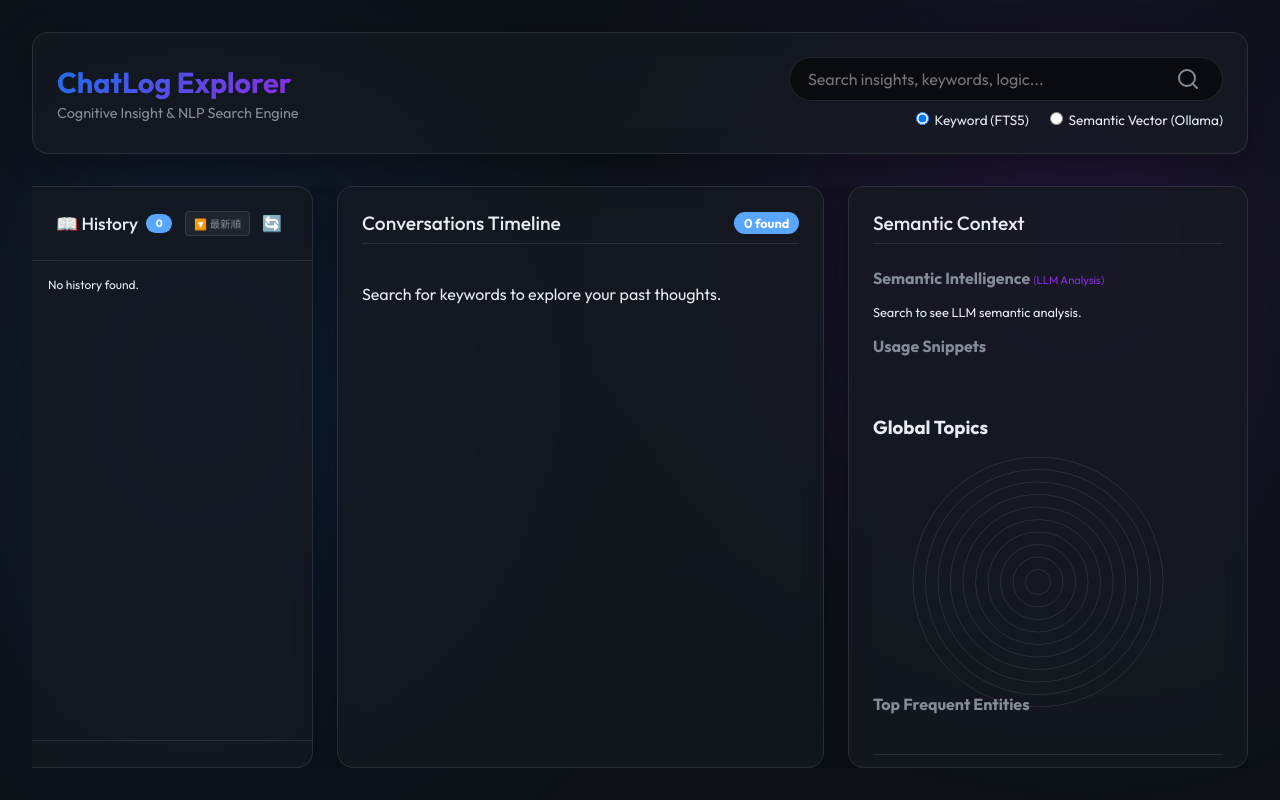
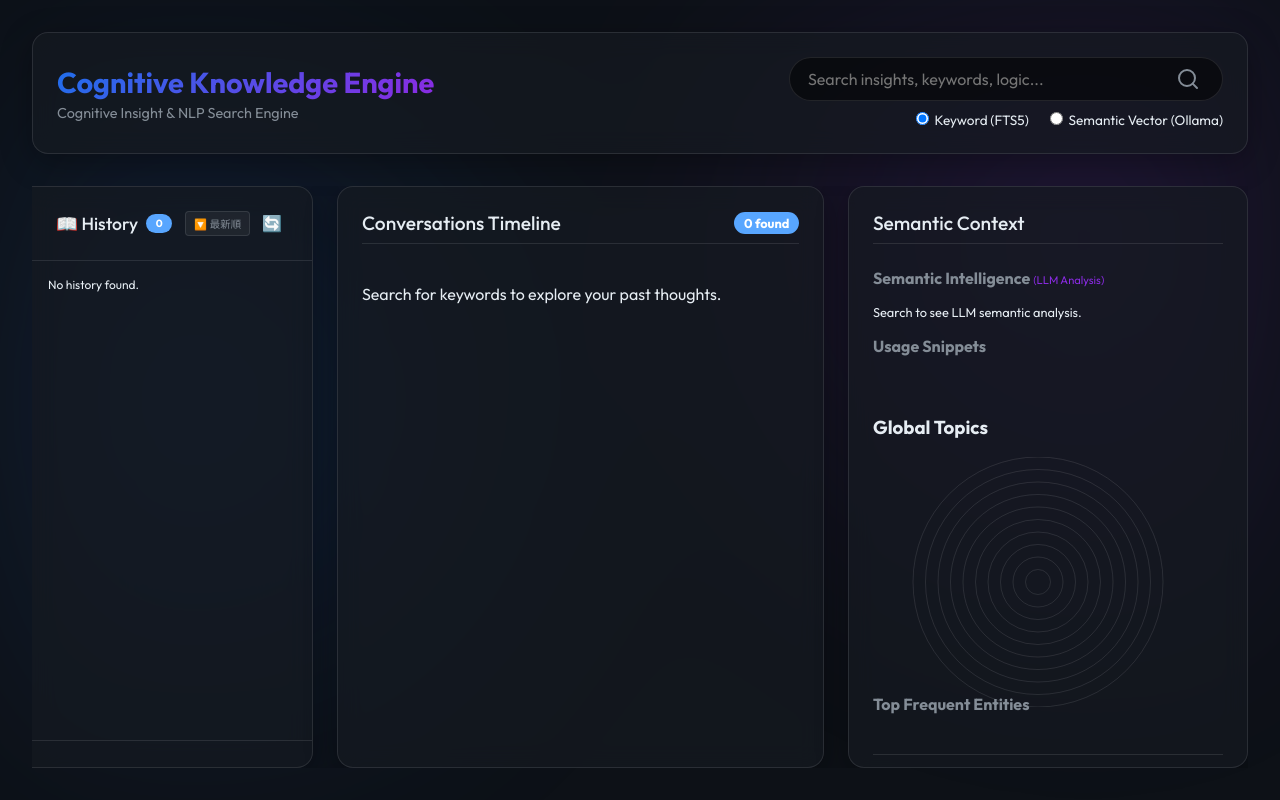
Before and after one commit to sakane-dev/Cognitive-Chat-Explorer, a FastAPI app: page / in a window 1280 px wide. Run offline with FastAPI, Linux system fonts and the light colour scheme; data that the repository does not hold is empty.

Commit message:
Rename project to Cognitive-Knowledge-Engine (CKE)

```diff
--- a/src/templates/index.html
+++ b/src/templates/index.html
@@ -4,7 +4,7 @@
 <head>
     <meta charset="UTF-8">
     <meta name="viewport" content="width=device-width, initial-scale=1.0">
-    <title>ChatLog NLP Explorer</title>
+    <title>Cognitive Knowledge Engine</title>
     <!-- Google Fonts for Modern Typography -->
     <link
         href="https://fonts.googleapis.com/css2?family=Outfit:wght@300;400;500;700&family=Noto+Sans+JP:wght@300;400;500;700&display=swap"
@@ -22,7 +22,7 @@
         <!-- Header Section -->
         <header class="glass-panel header">
             <div class="logo">
-                <h1>ChatLog Explorer</h1>
+                <h1>Cognitive Knowledge Engine</h1>
                 <p>Cognitive Insight & NLP Search Engine</p>
             </div>
             <div class="search-container" style="display: flex; flex-direction: column;">
```
Also changed, not shown: docs/fsd_20260307.md (+2 -2 lines).
